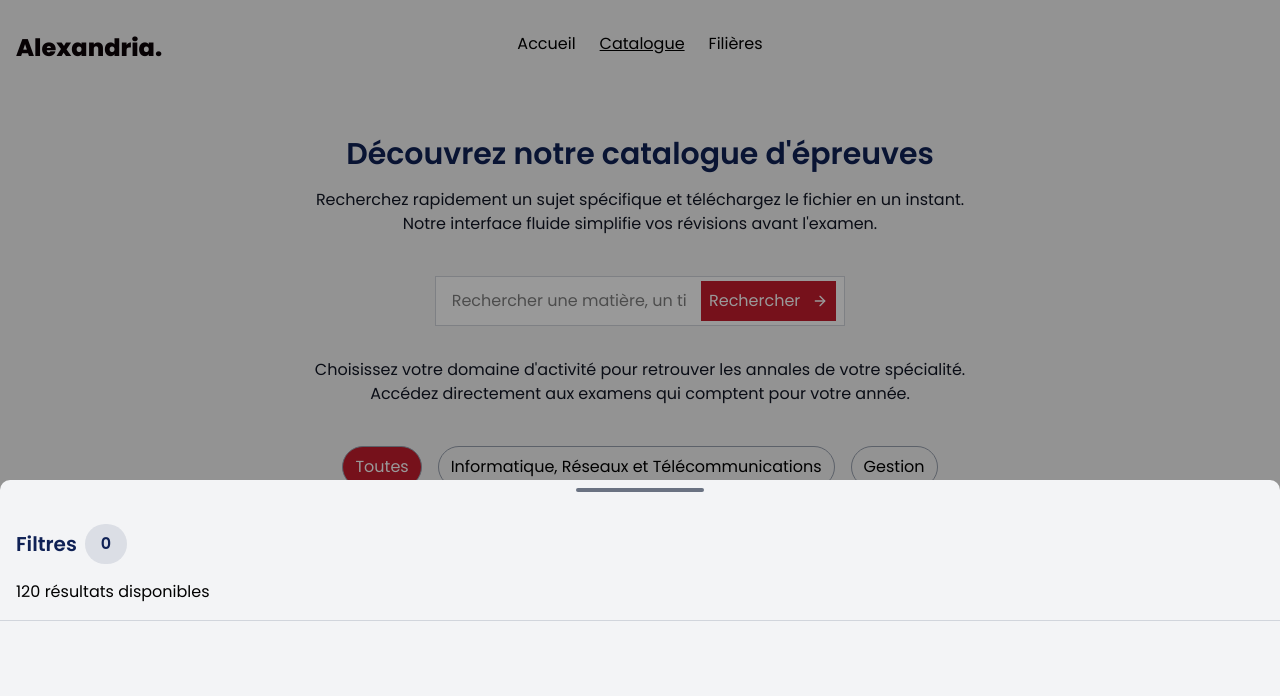
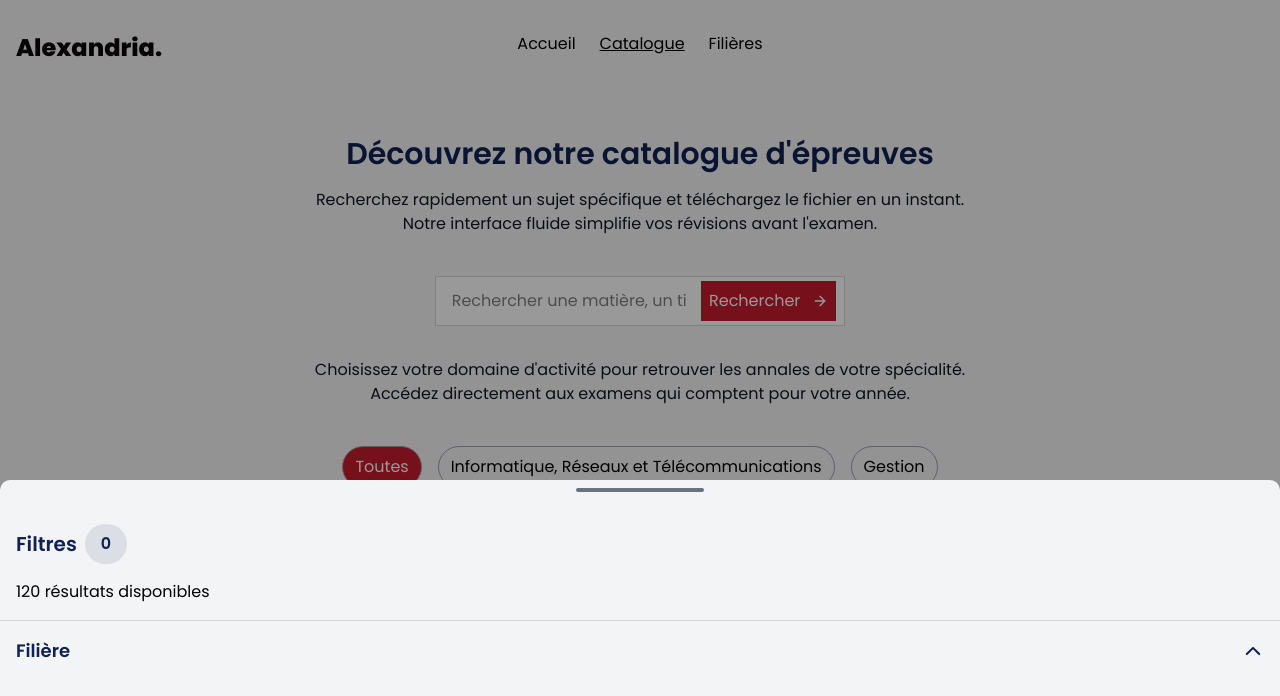
Before and after one commit to kaizen-squad/esgis-epreuves, a Next.js app: page /catalogue in a window 1280 px wide. Both pictures are taken after a click on the button "Filtres". Shown: the top 696 px of the page. Built offline with nearby package versions, Linux system fonts and the light colour scheme.

Commit message:
feat(filter): added the filter wrapper component

```diff
--- a/src/app/(public)/catalogue/components/CatalogueEpreuve.tsx
+++ b/src/app/(public)/catalogue/components/CatalogueEpreuve.tsx
@@ -9,7 +9,7 @@ const CatalogueEpreuve = () => {
   return (
     <div className="mb-20 px-4">
       <DomainSelectFilter />
-      <div className="">
+      <div>
         <CatalogueFilter />
         <div className="grid grid-cols-1 gap-10">
           {epreuvesMock.map((epreuve) => (
--- a/src/app/(public)/catalogue/components/CatalogueFilter.tsx
+++ b/src/app/(public)/catalogue/components/CatalogueFilter.tsx
@@ -1,5 +1,6 @@
 import { FiFilter } from "react-icons/fi";
 import { Drawer } from "vaul";
+import HideFilterComponent from "../../components/filter/HideFilterComponent";
 
 const CatalogueFilter = () => {
   return (
@@ -25,6 +26,11 @@ const CatalogueFilter = () => {
               <p>120 résultats disponibles</p>
             </div>
             <hr className="my-4 w-full text-gray-300" />
+            <div className="px-4">
+              <HideFilterComponent label="Filière">
+                <div>Bro</div>
+              </HideFilterComponent>
+            </div>
           </div>
         </Drawer.Content>
       </Drawer.Portal>
--- /dev/null
+++ b/src/app/(public)/components/filter/HideFilterComponent.tsx
@@ -0,0 +1,35 @@
+import { useState } from "react";
+import { IoIosArrowUp } from "react-icons/io";
+
+interface HideFilterComponentProps {
+  children: React.ReactNode;
+  label: string;
+}
+
+const HideFilterComponent = ({ children, label }: HideFilterComponentProps) => {
+  const [isVisible, setIsVisible] = useState<boolean>();
+  const onHide = () => {
+    setIsVisible(!isVisible);
+  };
+  return (
+    <div>
+      <div
+        onClick={onHide}
+        className="text-text-secondary mb-4 flex items-center justify-between font-semibold"
+      >
+        <h3 className="text-lg">{label}</h3>
+        <IoIosArrowUp
+          size={22}
+          className={`${isVisible ? "rotate-180" : "rotate-0"} transition-all`}
+        />
+      </div>
+
+      <div className={`${isVisible ? "block" : "hidden"}`}>
+        {children}
+        <hr className="w-full text-gray-300" />
+      </div>
+    </div>
+  );
+};
+
+export default HideFilterComponent;
--- /dev/null
+++ b/src/app/(public)/components/filter/niveau/NiveauCard.tsx
@@ -0,0 +1,10 @@
+const NiveauCard = () => {
+  return (
+    <div className="flex flex-col items-center gap-1 px-3 py-2">
+      <h4 className="text-text-default font-medium">L1</h4>
+      <span>30</span>
+    </div>
+  );
+};
+
+export default NiveauCard;
```
